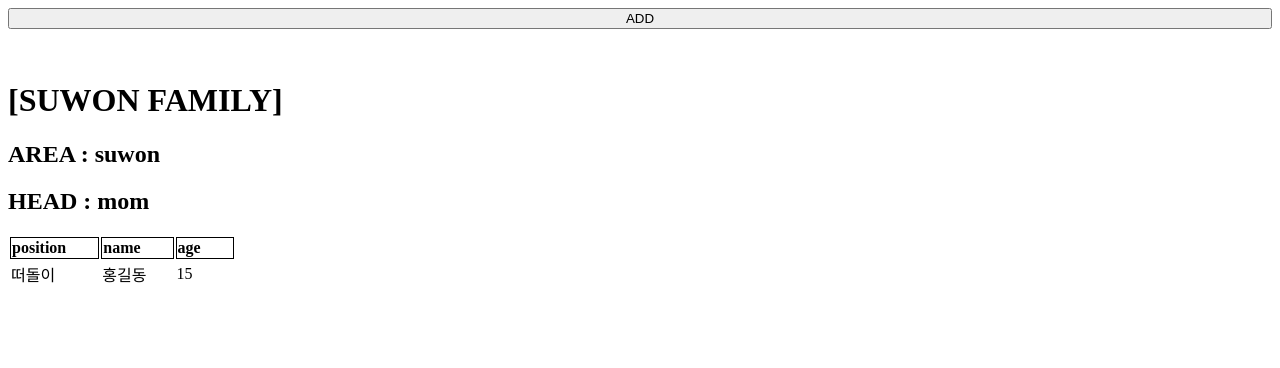
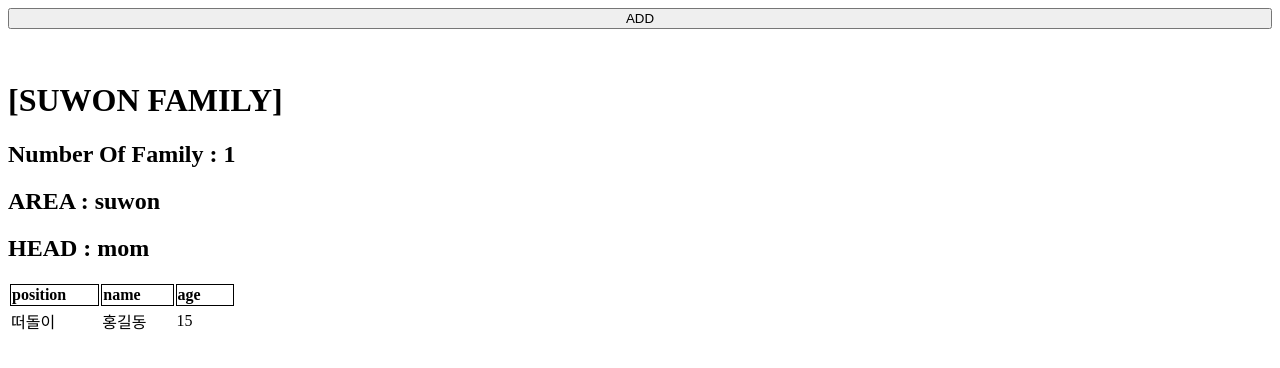
Before and after one commit to jaemin96/React-repo, a React (Create React App) app in the folder client/: page / in a window 1280 px wide. Shown: the top 368 px of the page. Built offline with nearby package versions, Linux system fonts and the light colour scheme.

Commit message:
[feat] Add Number of Family

```diff
--- a/client/src/components/StateManager/NestObject/NestObject.tsx
+++ b/client/src/components/StateManager/NestObject/NestObject.tsx
@@ -14,12 +14,18 @@ export const NestObject = () => {
         ],
     });
 
+    const [familyCount, setFamilyCount] = useState(0);
+
     const [visible, setVisible] = useState(false);
 
     const formRef = useRef(null);
 
     useEffect(() => {
         console.log({ family });
+
+        if (family && family.people) {
+            setFamilyCount(family.people.length);
+        }
     }, [family]);
 
     const activeInput = () => {
@@ -63,6 +69,7 @@ export const NestObject = () => {
             )}
             <div className={style.info_container}>
                 <h1>[SUWON FAMILY]</h1>
+                <h2>{`Number Of Family : ${familyCount}`}</h2>
                 <h2>{`AREA : ${family.area}`}</h2>
                 <h2>{`HEAD : ${family.head}`}</h2>
                 <table>
```
